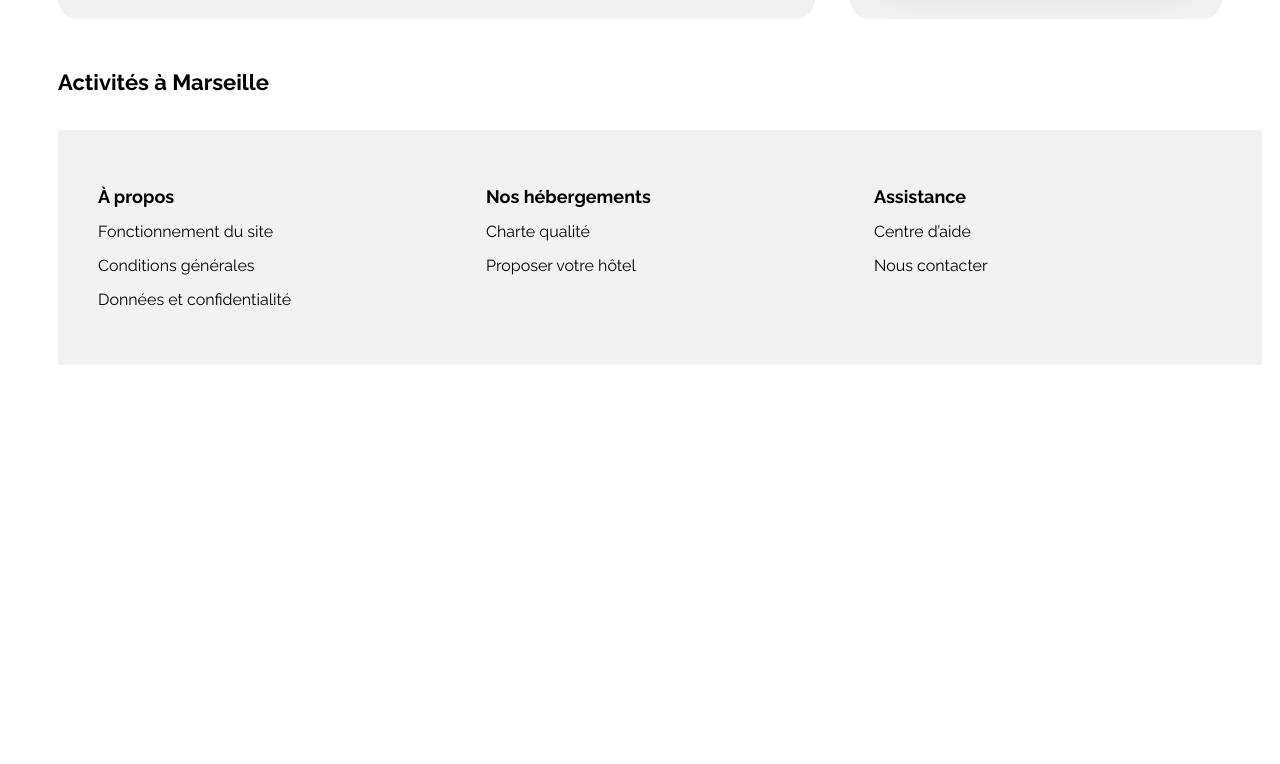
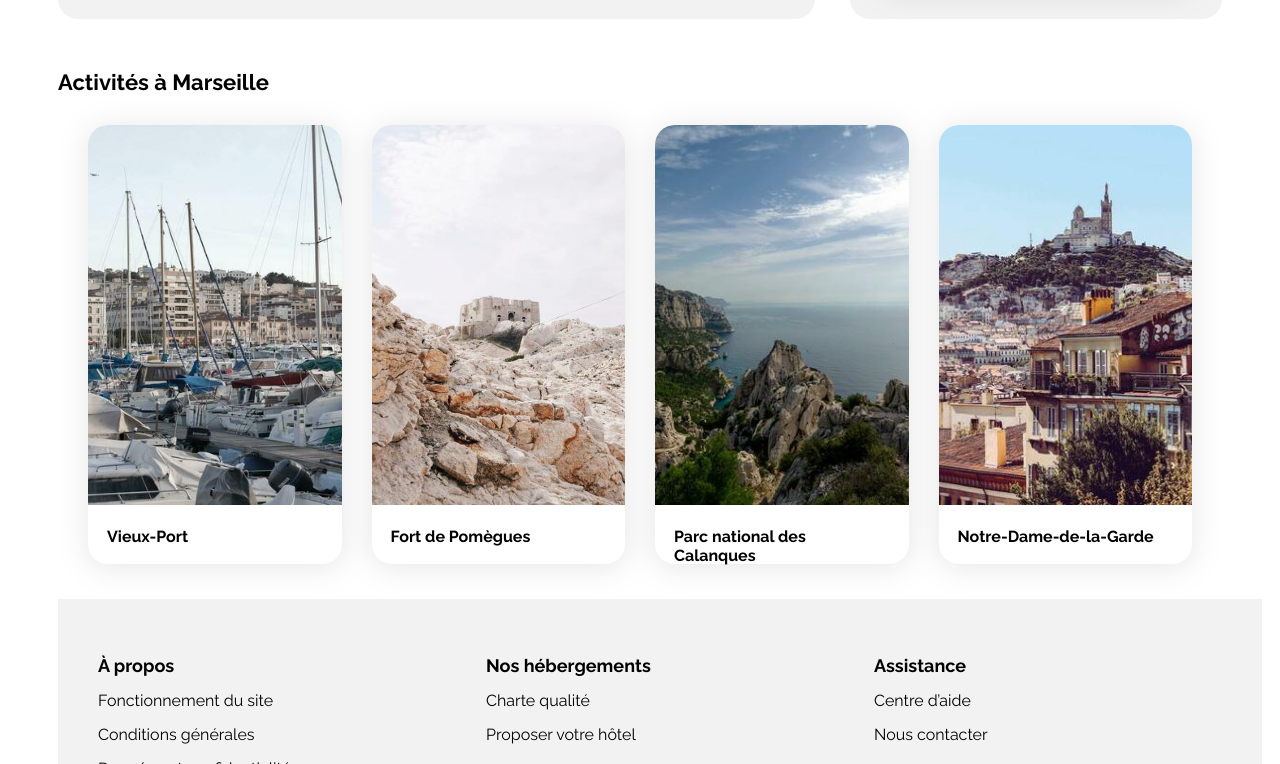
Before and after one commit to ValentinMam/Booki, a plain HTML site: page index.html in a window 1280 px wide. Shown: the part 687-1451 px from the top of the page. Before the commit the page ends 1118 px from the top, so only its background shows below. Drawn offline with Linux system fonts and the light colour scheme.

Commit message:
section activites : comments & alt images

```diff
--- a/css/style.css
+++ b/css/style.css
@@ -1,6 +1,7 @@
 /****** General ***********/
 * {
     font-family: 'Raleway', sans-serif;
+
 }
 
 :root {
@@ -212,6 +213,49 @@ nav>ul li:hover {
 }
 
 
+.activites-marseille {
+    display: flex;
+    gap: 30px;
+    margin: 30px 30px 30px 30px;
+}
+
+.activités-titre {
+    font-size: 22px;
+    font-weight: 700;
+    font-weight: bold;
+    padding: 30px 30px 0px 30px;
+    margin: 30px 0px 0px 0px;
+}
+
+.activites-marseille .card {
+    width: 100%;
+    height: 439px;
+    border-radius: 20px 20px;
+    padding: 0px;
+}
+
+.activites-marseille img {
+    width: 100%;
+    height: 380px;
+    border-radius: 20px 20px 0px 0px;
+    padding: 0px;
+}
+
+.activites-marseille .card-title {
+    font-size: 16px;
+    font-weight: bold;
+    margin: 18px 19px 20px 19px;
+}
+
+.activites-marseille>a {
+    width: 25%;
+}
+
+
+
+
+
+
 
 
 /* Le code ci-dessous correspond à la version responsive uniquement */
--- a/index.html
+++ b/index.html
@@ -113,8 +113,55 @@
             </div>
             <!-- div-space pour les tests : cela créer un espace pour confirmer le lien d'ancre de la navigation (A SUPPRIMER AVANT FINALISATION DU PROJET) -->
             <div class="space-test"></div>
+            <h2 class="section-title" id="activite">Activités à Marseille</h2>
+            <!-- section activites a marseille -->
             <section class="activites-marseille">
-<h2 class="section-title" id="activite">Activités à Marseille</h2>
+
+            <a href="#">
+                    <article class="card">
+                        <img src="./images/activites/reno-laithienne.jpg"
+                            alt="photo du Vieux Port">
+                        <div class="card-content">
+                            <div class="card-txt">
+                                <h3 class="card-title">Vieux-Port</h3>
+                            </div>
+                        </div>
+                    </article>
+                </a>
+                <a href="#">
+                    <article class="card">
+                        <img src="./images/activites/paul-hermann.jpg"
+                            alt="photo du Fort de Pomegues">
+                        <div class="card-content">
+                            <div class="card-txt">
+                                <h3 class="card-title">Fort de Pomègues</h3>
+                            </div>
+                        </div>
+                    </article>
+                </a>
+                <a href="#">
+                    <article class="card">
+                        <img src="./images/activites/kilyan-sockalingum.jpg"
+                            alt="photo du parc national des Calanques">
+                        <div class="card-content">
+                            <div class="card-txt">
+                                <h3 class="card-title">Parc national des Calanques</h3>
+                            </div>
+                        </div>
+                    </article>
+                </a>
+                <a href="#">
+                    <article class="card">
+                        <img src="./images/activites/florian-wehde.jpg"
+                            alt="photo de la cathedrale Notre Dame de la Garde">
+                        <div class="card-content">
+                            <div class="card-txt">
+                                <h3 class="card-title">Notre-Dame-de-la-Garde</h3>
+                            </div>
+                        </div>
+                    </article>
+                </a>
+
             </section>
         </main>
        <footer class="piedpage">
```
